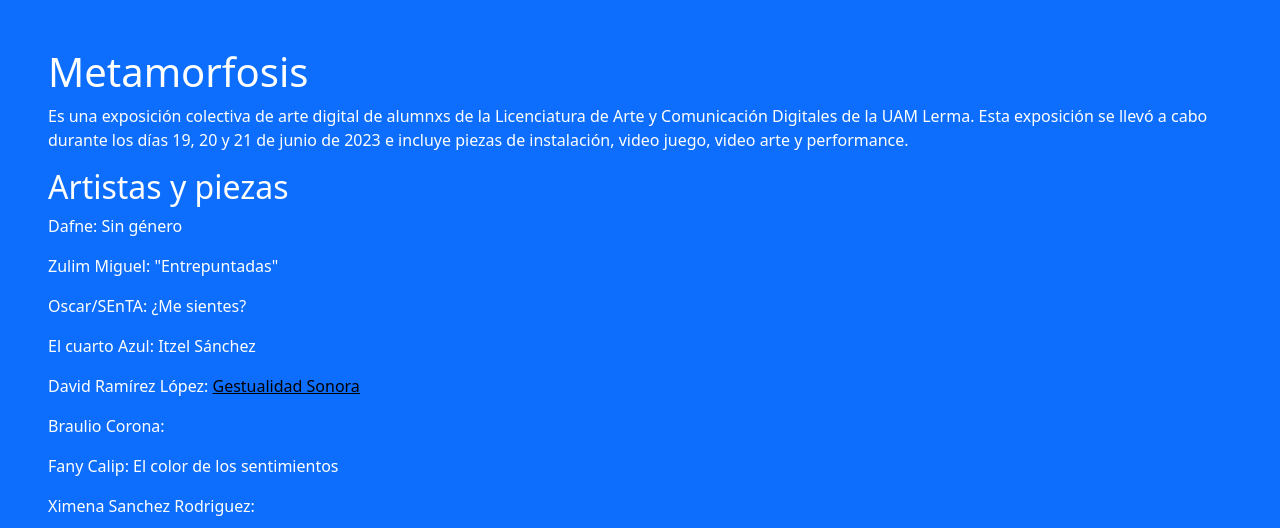
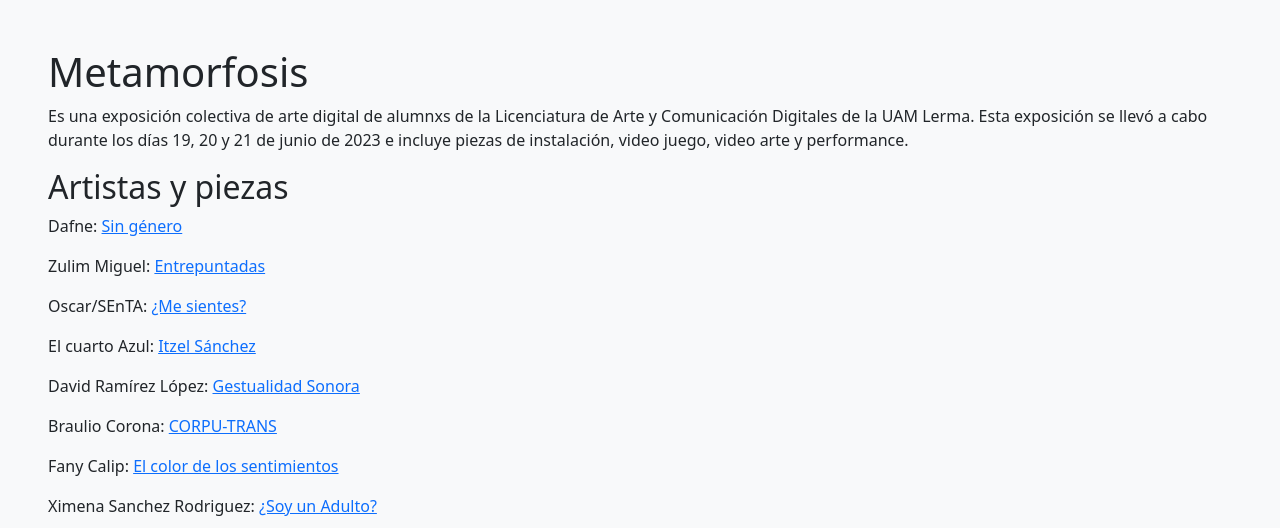
Before and after one commit to hvillase/metamorfosis, a plain HTML site: page index.html in a window 1280 px wide. Shown: the top 528 px of the page. Drawn offline with nearby package versions, Linux system fonts and the light colour scheme; grey boxes are pictures that could not be loaded.

Commit message:
alumnos 2

```diff
--- a/index.html
+++ b/index.html
@@ -13,7 +13,7 @@
 
     <body>
 
-        <div class="container-fluid bg-primary p-5 text-white">
+        <div class="container-fluid bg-light p-5">
         <h1>Metamorfosis</h1>
         <p>Es una exposición colectiva de arte digital de alumnxs de la Licenciatura de Arte y Comunicación Digitales de la UAM Lerma.
         Esta exposición se llevó a cabo durante los días 19, 20 y 21 de junio de 2023 e incluye piezas de instalación, video juego, video
@@ -21,15 +21,15 @@
 
         <h2>Artistas y piezas</h2>
 
-        <p>Dafne: Sin género</p>
-        <p>Zulim Miguel: "Entrepuntadas"</p>
-        <p>Oscar/SEnTA: ¿Me sientes?</p>
-        <p>El cuarto Azul: Itzel Sánchez</p>
+        <p>Dafne: <a href="ArtistCopy.html">Sin género</a></p>
+        <p>Zulim Miguel: <a href="">Entrepuntadas</a></p>
+        <p>Oscar/SEnTA: <a href="oscar.html">¿Me sientes?</a></p>
+        <p>El cuarto Azul: <a href="itzel.html">Itzel Sánchez</a></p>
 
-        <p>David Ramírez López: <a href="David.html" style="color:black;">Gestualidad Sonora</a></p>
+        <p>David Ramírez López: <a href="David.html">Gestualidad Sonora</a></p>
 
       <p>Braulio Corona: <a href="braulio.html">CORPU-TRANS</a></p>
-        <p>Fany Calip: El color de los sentimientos</p>
+        <p>Fany Calip: <a href="">El color de los sentimientos</a></p>
         <p>Ximena Sanchez Rodriguez: <a href="ximena.html">¿Soy un Adulto?</a></p>
         <img src="imagenes/foto1.jpg" alt="meta" width="33%" class="rounded">
     </div>
```
